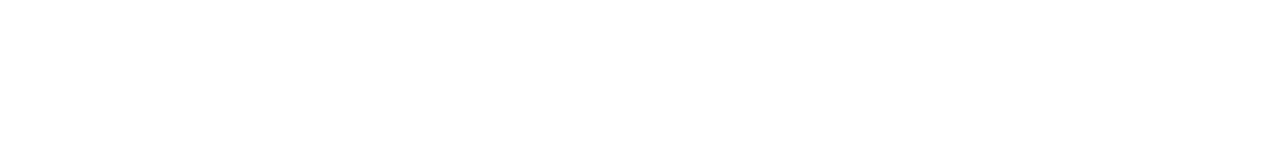
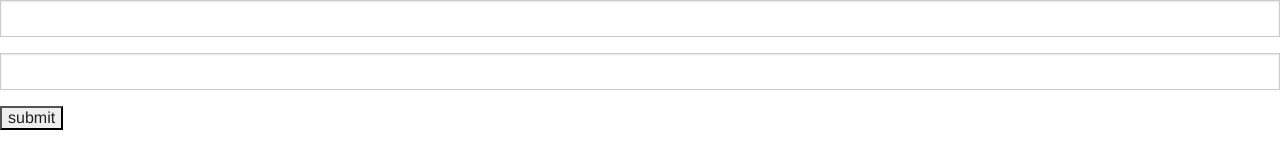
Before and after one commit to whatisboom/thanks-mom, a website: page public/index.html in a window 1280 px wide. Drawn offline with Linux system fonts and the light colour scheme.

Commit message:
fixed body parser

```diff
--- a/public/index.html
+++ b/public/index.html
@@ -13,6 +13,12 @@
 </head>
 <body>
 
+<form action="/names" method="POST">
+    <input type="text" name="text"/>
+    <input type="text" name="hashtags"/>
+    <input type="submit" value="submit" />
+</form>
+
 <div class="content" ng-view></div>
 
 </body>
--- a/server.js
+++ b/server.js
@@ -5,13 +5,14 @@ var mongoose = require('mongoose');
 var db = require('./config/db')
 var queueItem = require('./app/models/queueItem');
 
+app.use(bodyParser.json());
+app.use(bodyParser.urlencoded({ extended: false }));
+
 var port = process.env.PORT || 8888;
 
 var router = express.Router();
 
 mongoose.connect(db.url);
-
-app.use(bodyParser.json());
 
 router.use(function(request, response, next) {
     console.log('%s %s %s', request.method, request.url, request.path);
```
